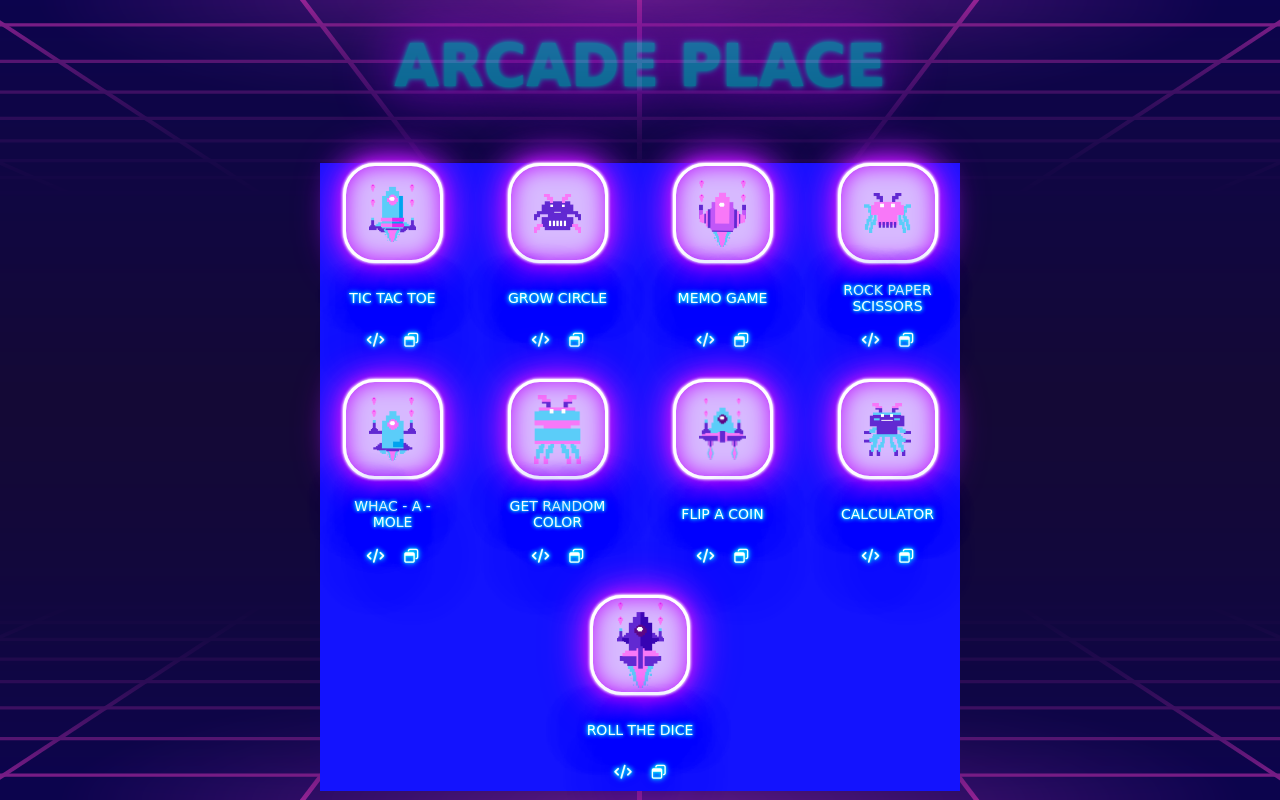
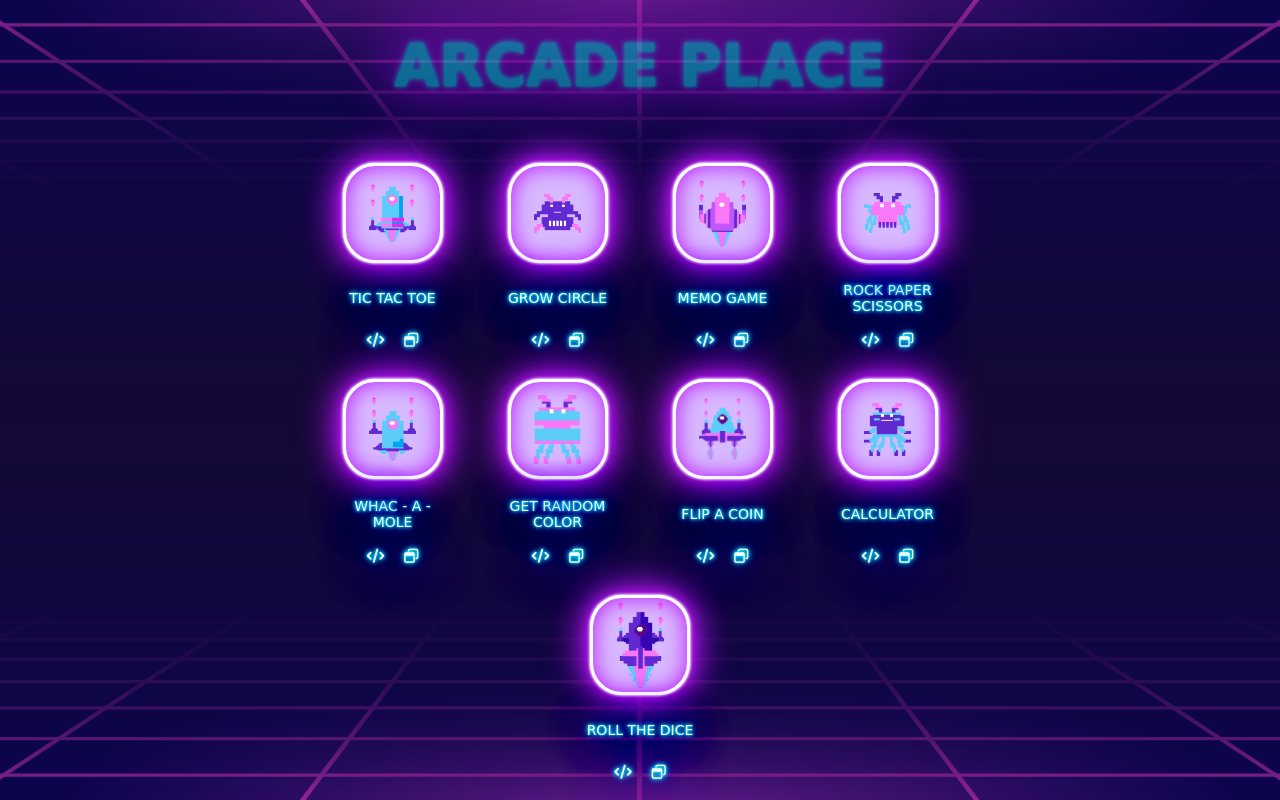
Before and after one commit to martscastrillo/arcade_place, a website: page docs/index.html in a window 1280 px wide. Drawn offline with Linux system fonts and the light colour scheme; a web font is replaced by a local one.

Commit message:
Update docs

```diff
--- a/src/scss/main.scss
+++ b/src/scss/main.scss
@@ -64,9 +64,7 @@ html {
 	justify-content: space-around;
 	gap: 5px;
 	flex-wrap: wrap;
-
 	width: 60%;
-	background-color: #1313fe;
 	@media all and (min-width: 768px) {
 		width: 50%;
 		gap: 20px;
```
Also changed, not shown: docs/assets/css/main.css.
